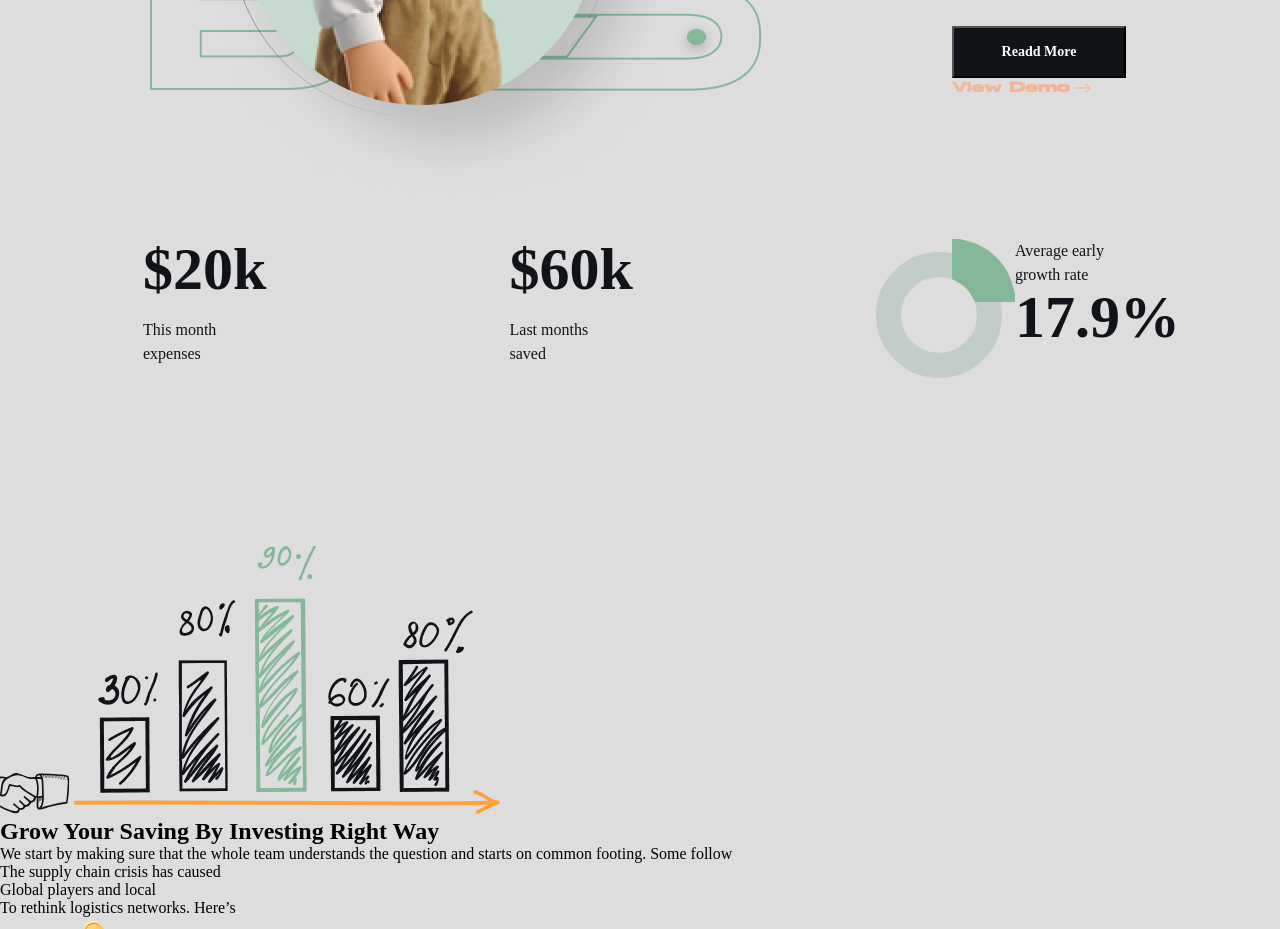
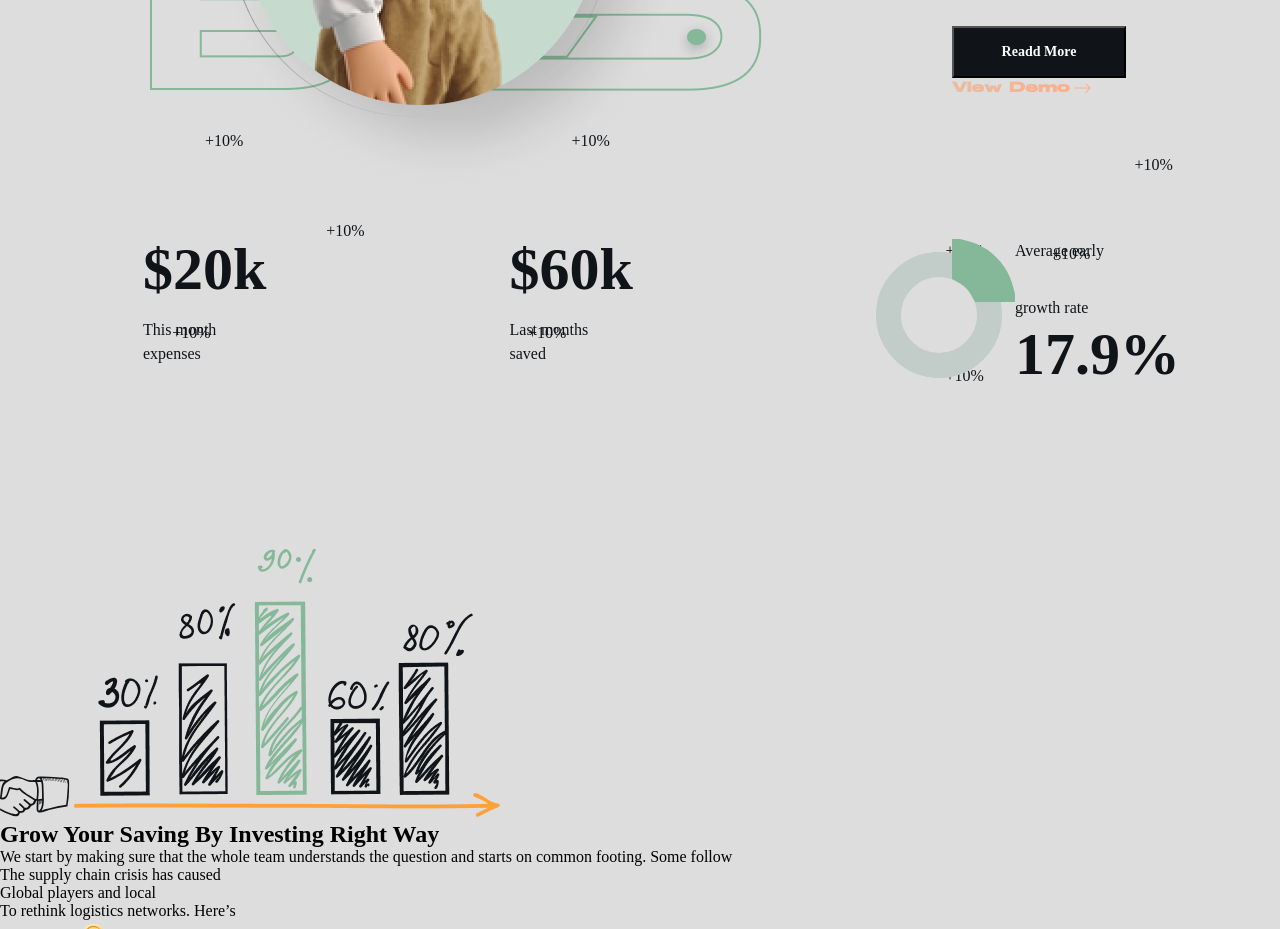
Before and after one commit to Bezu-re/bezu-re, a website: page index.html in a window 1280 px wide. Shown: the part 940-1869 px from the top of the page. Drawn offline with Linux system fonts and the light colour scheme; files whose address does not match are found by name; a web font is replaced by a local one.

Commit message:
change from Muhammadali

```diff
--- a/Components/Muhammadali/style/_m.scss
+++ b/Components/Muhammadali/style/_m.scss
@@ -1,7 +1,7 @@
 @import url("@import url('https://fonts.googleapis.com/css2?family=Poppins:ital,wght@0,100;0,200;0,300;0,400;0,500;0,600;0,700;0,800;0,900;1,100;1,200;1,300;1,400;1,500;1,600;1,700;1,800;1,900&display=swap');");
 @font-face {
   font-family: "StretchPro";
-  src: url("../font/stretch_pro/StretchPro.otf");
+  src: url("../font/StretchPro/StretchPro.otf");
 }
 * {
   margin: 0;
@@ -39,7 +39,7 @@ body {
             color: #121416;
             transition: all 0.4s;
             position: relative;
-            &::before{
+            &::before {
               content: "";
               width: 100%;
               height: 1.5px;
@@ -76,7 +76,7 @@ body {
           width: 133px;
           height: 46px;
           transition: all 0.4s;
-          &:hover{
+          &:hover {
             background-color: #ffffff;
             color: #84b898;
             border: 1px solid #ffffff;
@@ -178,10 +178,10 @@ body {
               margin-right: 47px;
               margin-top: 30px;
               justify-content: start;
-              transition: all .4s;
-              &:hover{
+              transition: all 0.4s;
+              &:hover {
                 background-color: #ffffff;
-                color:#101418 ;
+                color: #101418;
                 border: 1px solid #ffffff;
               }
             }
@@ -213,6 +213,7 @@ body {
         grid-template-columns: repeat(3, 1fr);
         :nth-of-type(1) {
           display: inline;
+          position: relative;
           h1 {
             font-family: "Stretch Pro";
             font-style: normal;
@@ -222,6 +223,20 @@ body {
             color: #101418;
           }
           p {
+            font-family: "Poppins";
+            font-style: normal;
+            font-weight: 400;
+            font-size: 16px;
+            line-height: 24px;
+            color: #101418;
+          }
+          &::before {
+            content: "+10%";
+            position: absolute;
+            top: 0;
+            left: 50%;
+            width: 39px;
+            height: 24px;
             font-family: "Poppins";
             font-style: normal;
             font-weight: 400;
```
Also changed, not shown: index.html (+3 -1 lines), Components/Muhammadali/font/StretchPro/StretchPro.otf (added), Components/style/style.css, 2 other files.
